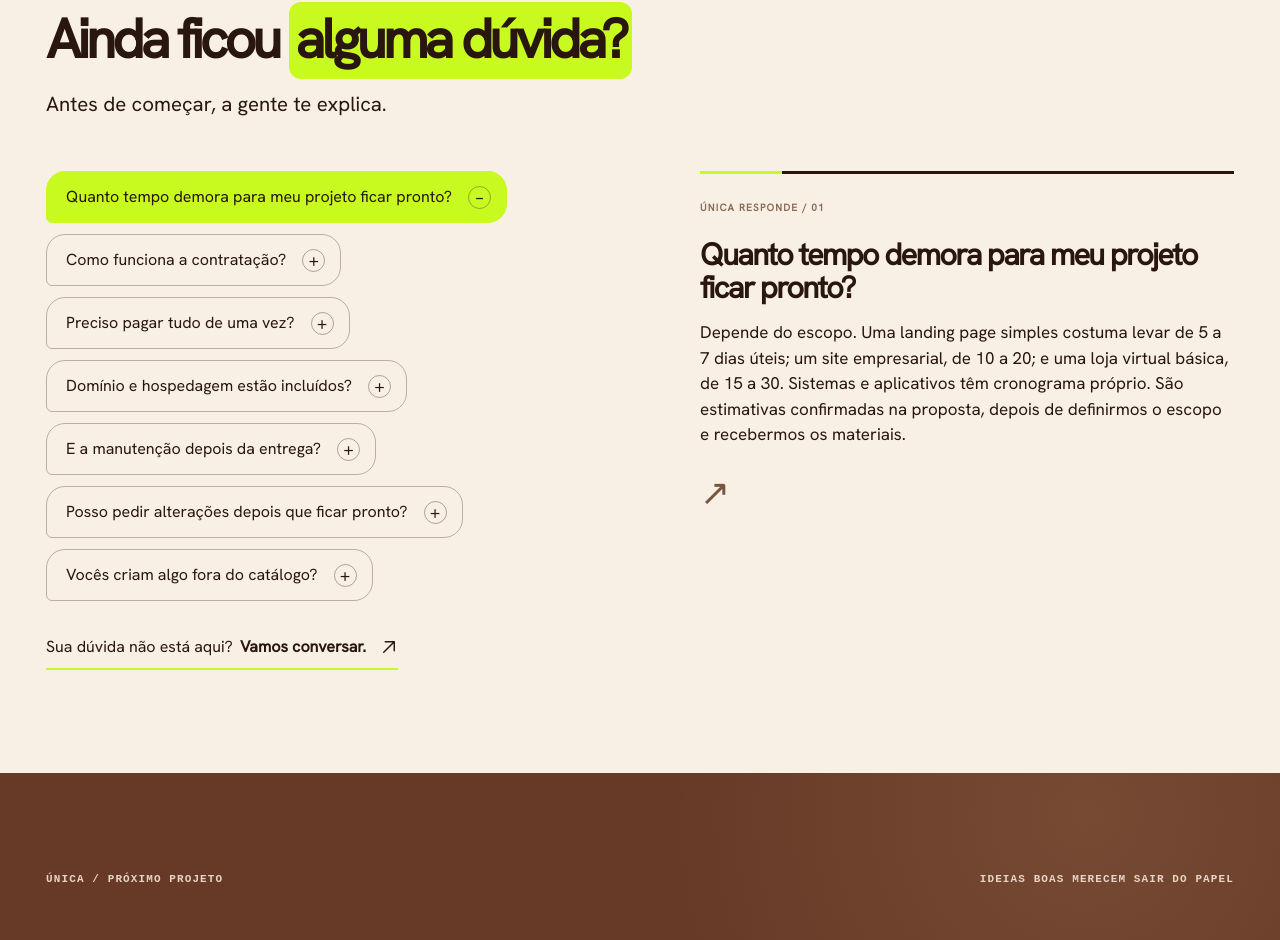
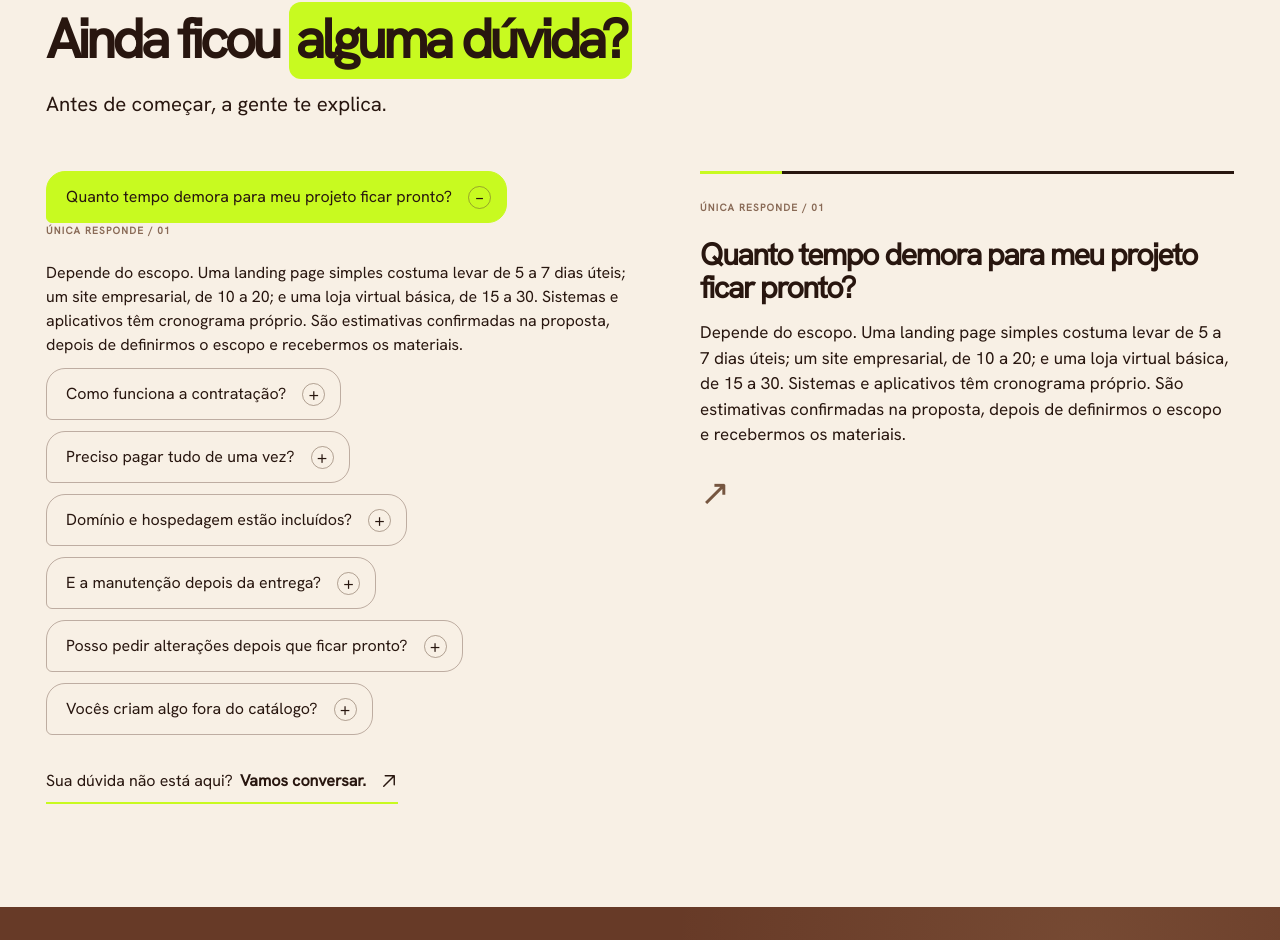
Before and after one commit to palomagl/unica, a React (Vite) app: page / in a window 1280 px wide. Shown: the part 5880-6820 px from the top of the page. Built offline with nearby package versions, Linux system fonts and the light colour scheme.

Commit message:
fix: mostrar respostas logo abaixo da pergunta no celular

```diff
--- a/src/components/CommercialSections.tsx
+++ b/src/components/CommercialSections.tsx
@@ -96,16 +96,22 @@ export function FAQSection() {
         <div className="u-faq-layout">
           <div className="u-faq-choices" role="group" aria-label="Escolha uma dúvida">
             {faqItems.map((item, index) => (
+              <div className="u-faq-entry" key={item.question}>
                 <button
-                type="button" key={item.question}
+                  type="button"
                   className={active === index ? 'u-faq-question is-active' : 'u-faq-question'}
                   aria-expanded={active === index}
-                aria-controls="u-faq-answer"
+                  aria-controls={`u-faq-answer-mobile-${index}`}
                   onClick={() => setActive(active === index ? null : index)}
                 >
                   <span>{item.question}</span>
                   <span className="u-faq-question-icon" aria-hidden="true">{active === index ? '−' : '+'}</span>
                 </button>
+                {active === index && <div className="u-faq-mobile-answer" id={`u-faq-answer-mobile-${index}`} role="region">
+                  <span className="u-faq-response-label">ÚNICA RESPONDE / 0{index + 1}</span>
+                  <p>{item.answer}</p>
+                </div>}
+              </div>
             ))}
           </div>
           <div className="u-faq-response" id="u-faq-answer" aria-live="polite" aria-atomic="true">
```
Lines whose indentation alone changed are shown as unchanged.
